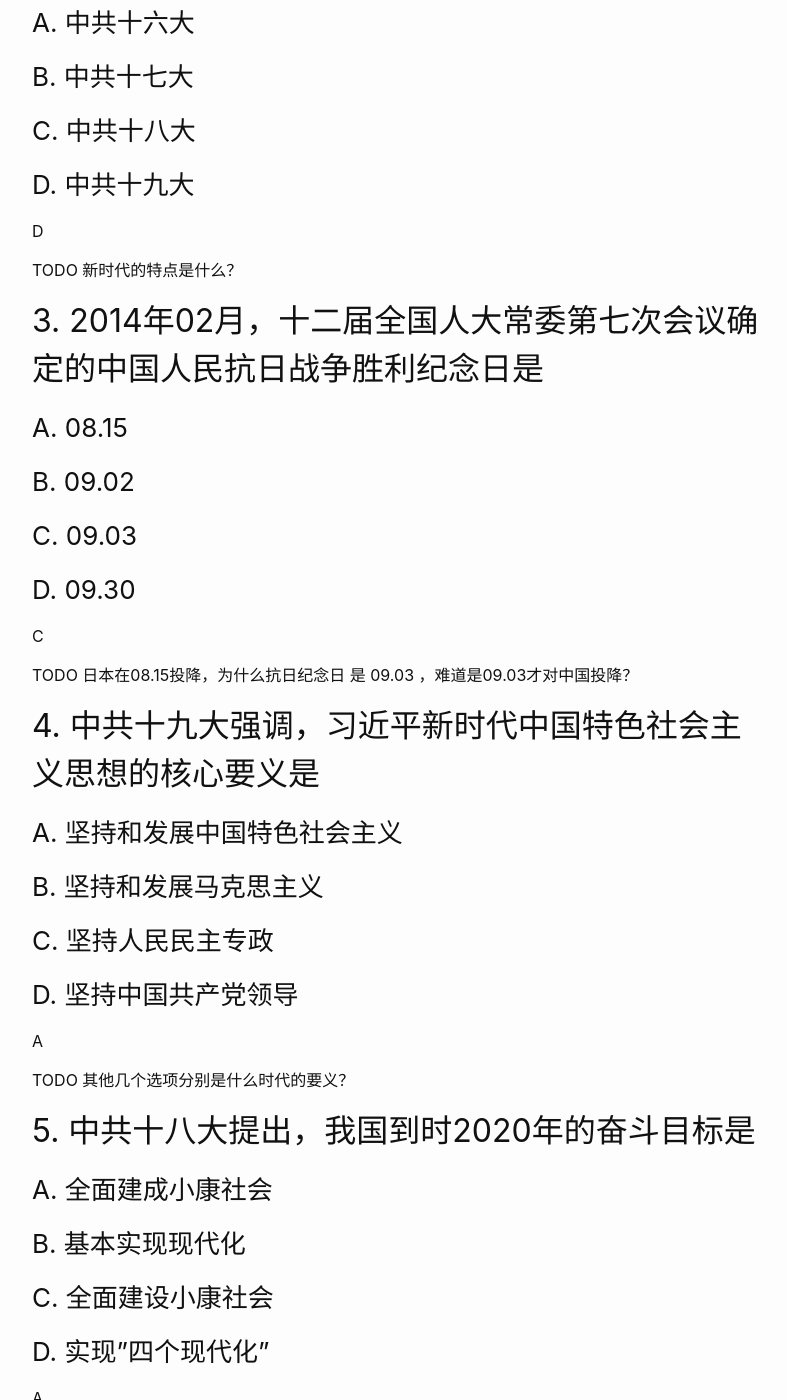
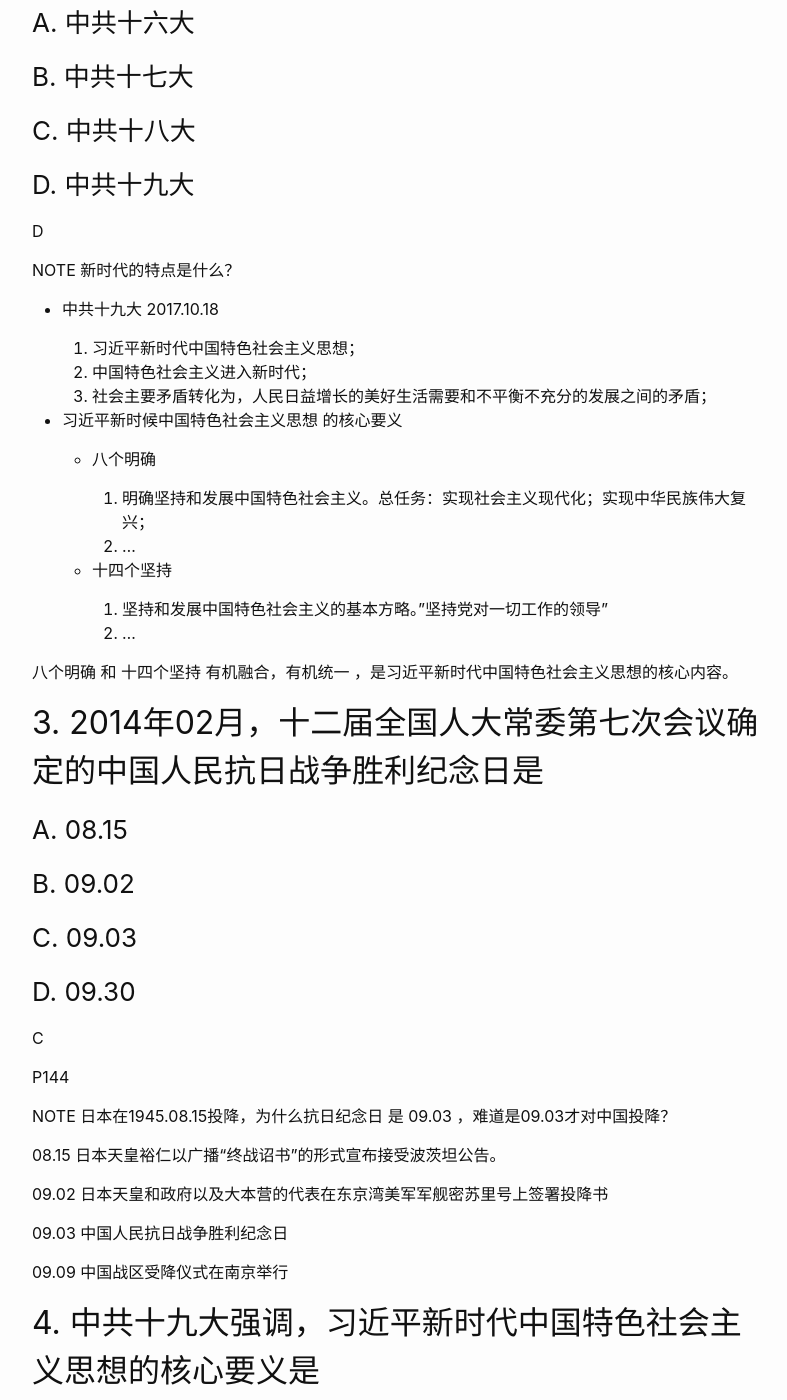
Before and after one commit to wangtiga/wangtiga.github.io, a Jekyll site: the page built from _posts/2020-11-21-3708_2020_08.md, in a window 1280 px wide and 1400 px high, scrolled down 3956 px. Shown: the whole window, without its empty margins (238-1025 px from the left). Built offline with Jekyll 4.4.1, drawn with Linux system fonts in a browser that asks for light colours.

Commit message:
updated from mac

```diff
--- a/_posts/2020-11-21-3708_2020_08.md
+++ b/_posts/2020-11-21-3708_2020_08.md
@@ -29,7 +29,28 @@ A
 
 D
 
-TODO 新时代的特点是什么？
+NOTE 新时代的特点是什么？
+
+- 中共十九大 2017.10.18
+
+  1. 习近平新时代中国特色社会主义思想；
+  2. 中国特色社会主义进入新时代；
+  3. 社会主要矛盾转化为，人民日益增长的美好生活需要和不平衡不充分的发展之间的矛盾；
+
+- 习近平新时候中国特色社会主义思想 的核心要义
+
+  * 八个明确
+
+    1. 明确坚持和发展中国特色社会主义。总任务：实现社会主义现代化；实现中华民族伟大复兴；
+    2. ...
+
+  * 十四个坚持
+
+    1. 坚持和发展中国特色社会主义的基本方略。"坚持党对一切工作的领导"
+    2. ...
+
+八个明确 和 十四个坚持 有机融合，有机统一 ，是习近平新时代中国特色社会主义思想的核心内容。
+
 
 ## 3. 2014年02月，十二届全国人大常委第七次会议确定的中国人民抗日战争胜利纪念日是
 ### A. 08.15
@@ -39,7 +60,17 @@ TODO 新时代的特点是什么？
 
 C
 
-TODO 日本在08.15投降，为什么抗日纪念日 是 09.03 ，难道是09.03才对中国投降？
+P144
+
+NOTE 日本在1945.08.15投降，为什么抗日纪念日 是 09.03 ，难道是09.03才对中国投降？
+
+08.15 日本天皇裕仁以广播“终战诏书”的形式宣布接受波茨坦公告。
+
+09.02 日本天皇和政府以及大本营的代表在东京湾美军军舰密苏里号上签署投降书
+
+09.03 中国人民抗日战争胜利纪念日
+
+09.09 中国战区受降仪式在南京举行
 
 ## 4.  中共十九大强调，习近平新时代中国特色社会主义思想的核心要义是
 ### A. 坚持和发展中国特色社会主义
```
Also changed, not shown: _posts/2020-07-04-3708_2018_10.md (+3 -0 lines).
